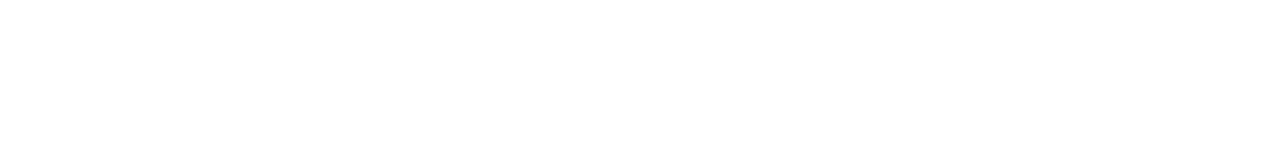
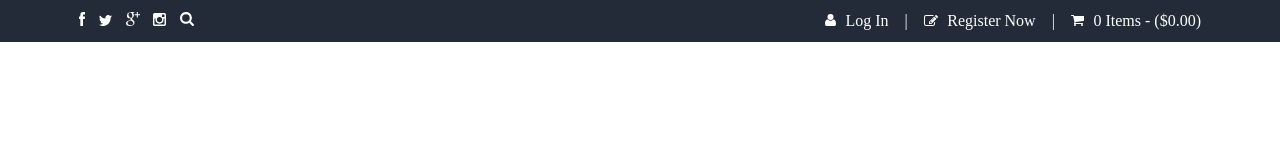
Before and after one commit to dushmanta05/grnkart, a website built with Vite: page index.html in a window 1280 px wide. Built offline with nearby package versions, Linux system fonts and the light colour scheme.

Commit message:
add header

```diff
--- a/css/style.css
+++ b/css/style.css
@@ -0,0 +1,97 @@
+@import 'utility.css';
+
+/* fonts */
+@font-face {
+    font-family: "Raleway-Regular";
+    src: url(../fonts/Raleway-Regular.ttf);
+}
+@font-face {
+    font-family: "Raleway-Medium";
+    src: url(../fonts/Raleway-Medium.ttf);
+}
+@font-face {
+    font-family: "Raleway-Bold";
+    src: url(../fonts/Raleway-Bold.ttf);
+}
+@font-face {
+    font-family: "Raleway-SemiBold";
+    src: url(../fonts/Raleway-SemiBold.ttf);
+}
+@font-face {
+    font-family: "Raleway-Black";
+    src: url(../fonts/Raleway-Black.ttf);
+}
+
+/* colors */
+
+:root {
+    --primary: #EEBF00;
+    --secondary:#232B38;
+    --ternary:#6C6C6C;
+    --danger:#FE4545;
+    --pure:#FEFEFE;
+    --light:#F0F0F0;
+    --heaven:#FFFFFF;
+    --footer:#2D333F;
+}
+
+/* Reset */
+*{
+    padding: 0;
+    margin: 0;
+    box-sizing: border-box;
+}
+body{
+    -webkit-font-smoothing:antialiased;
+}
+
+.container{
+    width: 100%;
+    padding: 0 15px;
+    margin: 0 auto;
+}
+
+@media (min-width:576px){
+    .container{
+        max-width: 540px;
+    }
+}
+
+@media (min-width: 768px) {
+    .container {
+      max-width: 720px;
+    }
+  }
+
+  @media (min-width: 992px) {
+    .container {
+      max-width: 960px;
+    }
+  }
+
+  @media (min-width: 1200px) {
+    .container {
+      max-width: 1152px;
+    }
+  }
+
+  header.top-bar{
+    background: var(--secondary);
+    color: var(--pure);
+    font-family: 'Relway-SemiBold';
+    padding: 0.75rem 0;
+  }
+
+  header.top-bar .auth > div a {
+    color: var(--pure);
+    text-decoration: none;
+  }
+  header.top-bar .auth > div img{
+    margin-right: 0.35rem;
+  }
+  header.top-bar .icons a{
+    margin-right: 0.6rem;
+  }
+  header.top-bar .container .auth .divider{
+    padding: 0 1rem;
+  }
--- /dev/null
+++ b/css/utility.css
@@ -0,0 +1,10 @@
+.flex{
+    display: flex;
+}
+
+.justify-between{
+    justify-content: space-between;
+}
+.items-center{
+    align-items: center;
+}
--- a/index.html
+++ b/index.html
@@ -8,5 +8,32 @@
     <link rel="stylesheet" href="/css/style.css">
   </head>
   <body>
+    <header class="top-bar">
+      <div class="container flex justify-between items-center">
+        <div class="icons">
+          <a href="#"><img src="./icons/facebook.svg" alt=""></a>
+          <a href="#"><img src="./icons/twitter.svg" alt=""></a>
+          <a href="#"><img src="./icons/google.svg" alt=""></a>
+          <a href="#"><img src="./icons/instagram.svg" alt=""></a>
+          <a href="#"><img src="./icons/search.svg" alt=""></a>
+        </div>
+        <div class="auth flex items-center">
+          <div>
+            <img src="./icons/user-icon.svg" alt="">
+            <a href="">Log In</a>
+          </div>
+          <span class="divider">|</span>
+          <div>
+            <img src="./icons/edit.svg" alt="">
+            <a href="">Register Now</a>
+          </div>
+          <span class="divider">|</span>
+          <div>
+            <img src="./icons/cart.svg" alt="">
+            <a href="">0 Items - ($0.00)</a>
+          </div>
+        </div>
+      </div>
+    </header>
   </body>
 </html>
```
